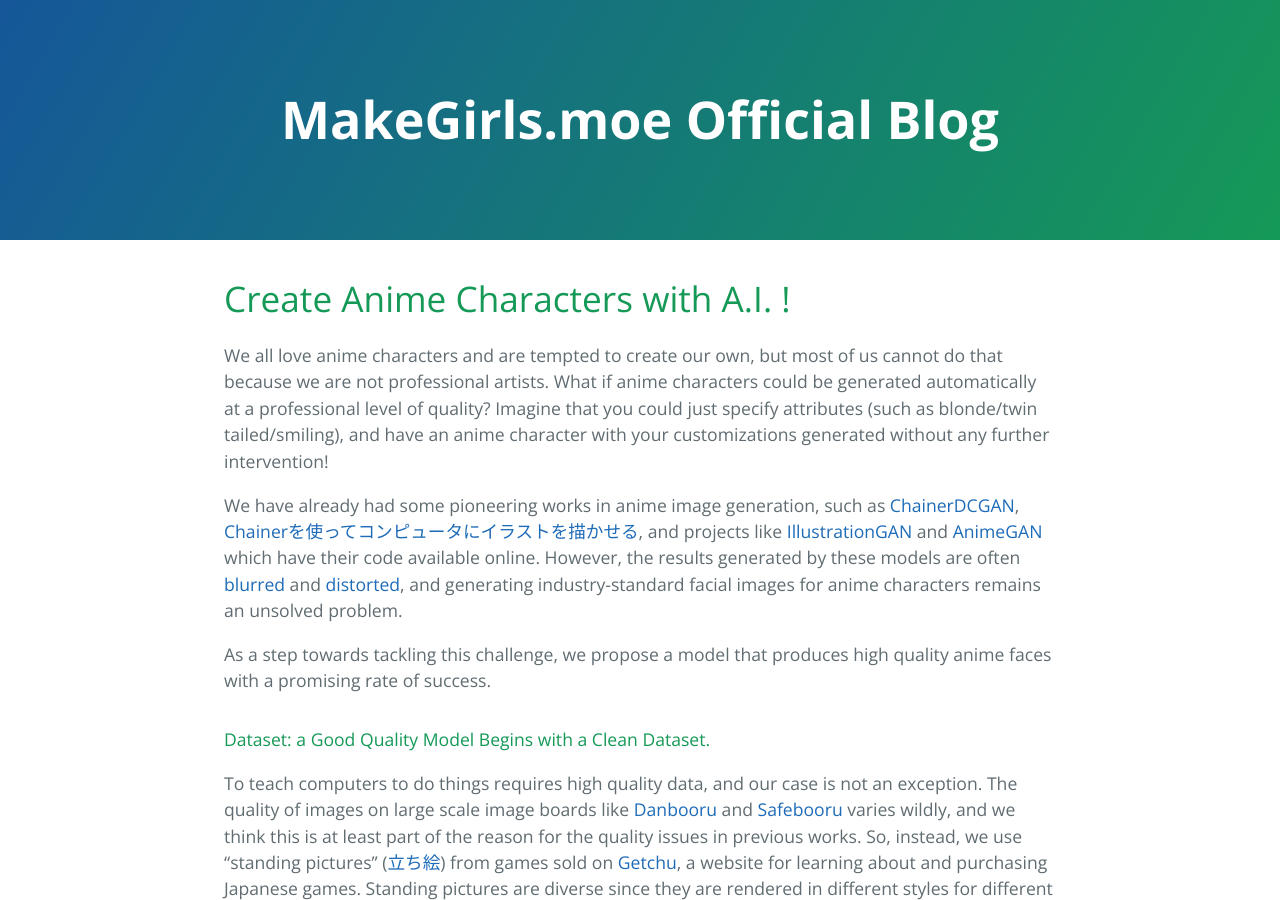
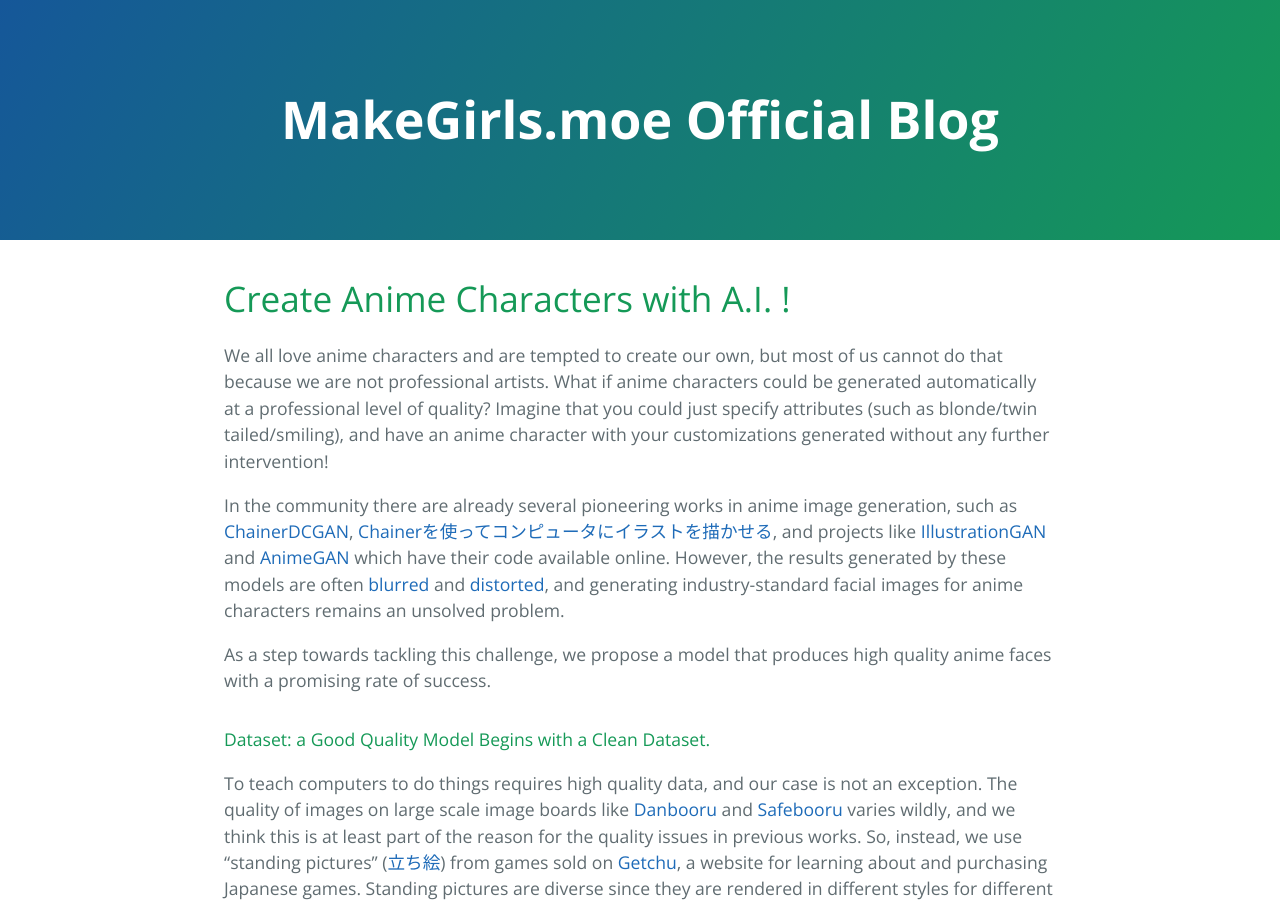
Before and after one commit to makegirlsmoe/makegirlsmoe.github.io, a Jekyll site: the page built from _posts/2017-08-14-news-english.markdown, in a window 1280 px wide and 900 px high. Built offline with Jekyll 4.4.1, drawn with Linux system fonts in a browser that asks for light colours; formulas are drawn with MathJax 3.

Commit message:
Update 2017-08-14-news-english.markdown
minor fix.

```diff
--- a/_posts/2017-08-14-news-english.markdown
+++ b/_posts/2017-08-14-news-english.markdown
@@ -11,7 +11,7 @@ We all love anime characters and are tempted to create our own,
 but most of us cannot do that because we are not professional artists.
 What if anime characters could be generated automatically at a professional level of quality?  Imagine that you could just specify attributes (such as blonde/twin tailed/smiling), and have an anime character with your customizations generated without any further intervention!
 
-We have already had some pioneering works in anime image generation, such as [ChainerDCGAN](https://github.com/pfnet-research/chainer-gan-lib), [Chainerを使ってコンピュータにイラストを描かせる](http://qiita.com/rezoolab/items/5cc96b6d31153e0c86bc), and projects like [IllustrationGAN](https://github.com/tdrussell/IllustrationGAN) and [AnimeGAN](https://github.com/jayleicn/animeGAN) which have their code available online.
+In the community there are already several pioneering works in anime image generation, such as [ChainerDCGAN](https://github.com/pfnet-research/chainer-gan-lib), [Chainerを使ってコンピュータにイラストを描かせる](http://qiita.com/rezoolab/items/5cc96b6d31153e0c86bc), and projects like [IllustrationGAN](https://github.com/tdrussell/IllustrationGAN) and [AnimeGAN](https://github.com/jayleicn/animeGAN) which have their code available online.
 However, the results generated by these models are often [blurred](https://github.com/jayleicn/animeGAN/blob/master/images/fake_sample.png) and [distorted](https://qiita-image-store.s3.amazonaws.com/0/61296/7838e32d-1ca9-be96-ddd9-2e400be99ea1.jpeg),
 and generating industry-standard facial images for anime characters remains an unsolved problem.
 
```
